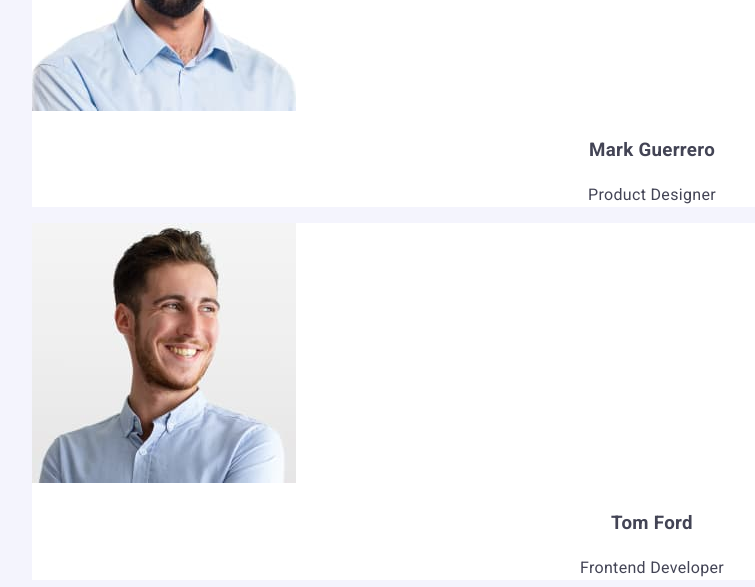
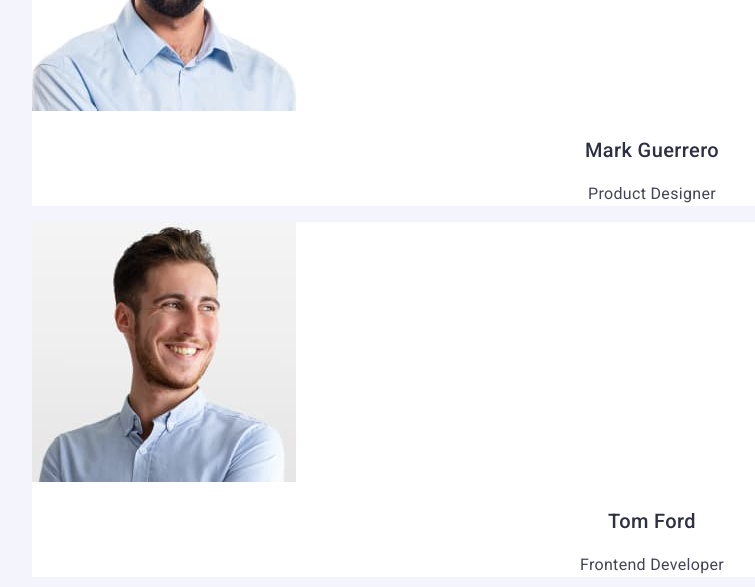
Before and after one commit to SvetlanaMihalchuk/goit-markup-hw-02, a plain HTML site: page index.html in a window 1280 px wide. Shown: the part 960-1547 px from the top of the page, 8-763 px from the left. Drawn offline with nearby package versions, Linux system fonts and the light colour scheme.

Commit message:
add card-title

```diff
--- a/css/styles.css
+++ b/css/styles.css
@@ -134,6 +134,11 @@ a {
 
 .card-title {
   text-align: center;
+  font-weight: 500;
+  font-size: 20px;
+  line-height: 1.2;
+  letter-spacing: 0.02em;
+  color: #2e2f42;
 }
 .card-text {
   font-weight: 400;
```
